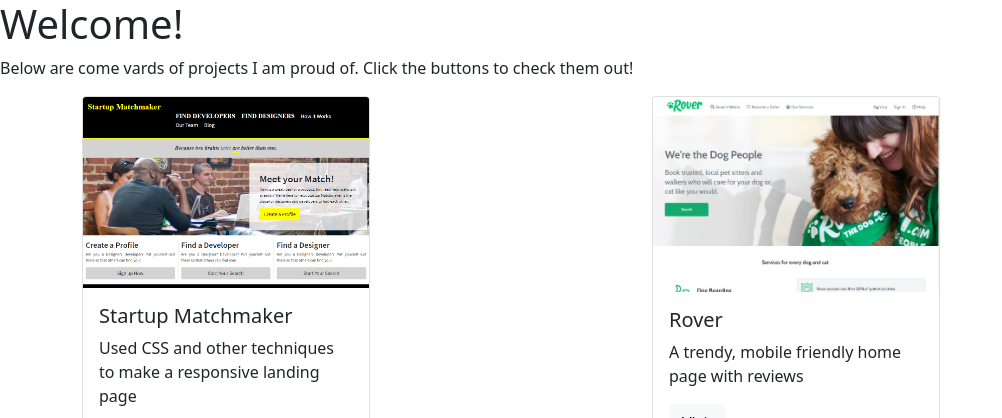
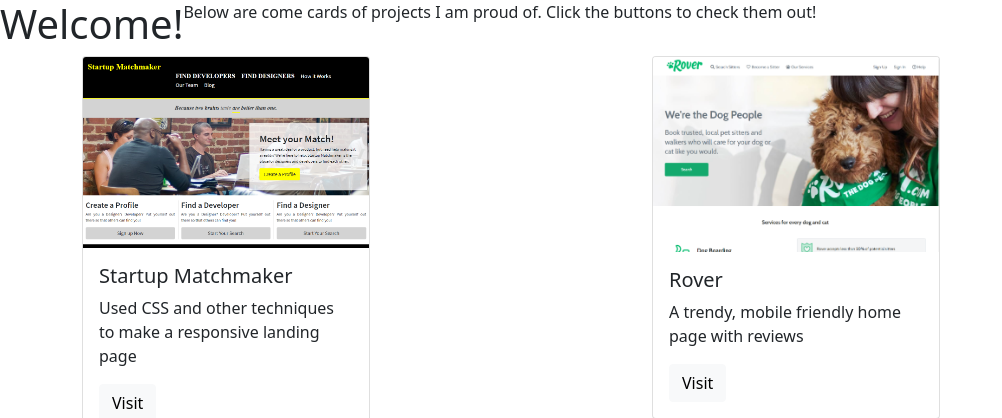
Before and after one commit to notagainnn/notagainnn.github.io, a plain HTML site: page index.html in a window 1280 px wide. Shown: the top 418 px of the page, without its empty margins (0-1002 px from the left). Drawn offline with nearby package versions, Linux system fonts and the light colour scheme.

Commit message:
flexbox header

```diff
--- a/index.html
+++ b/index.html
@@ -24,9 +24,9 @@
 <body>
 
     <main>
-      <header>
+      <header class="header">
         <h1>Welcome!</h1>
-        <p>Below are come vards of projects I am proud of. Click the buttons to check them out!</p>
+        <p>Below are come cards of projects I am proud of. Click the buttons to check them out!</p>
 </header>
         <div class="container">
           <div class="row row-cols-2">
--- a/styles.css
+++ b/styles.css
@@ -2,3 +2,7 @@ body {
     background-color: darkslategrey;
     background-size: cover;
 }
+
+.header {
+    display: flex;
+}
```
